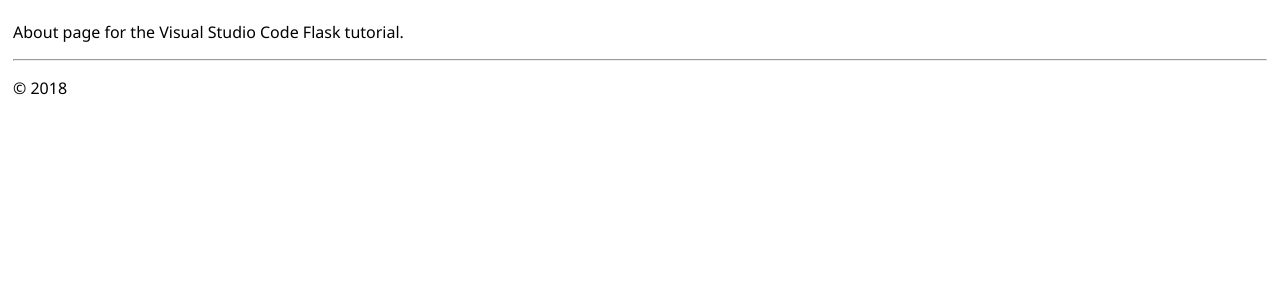
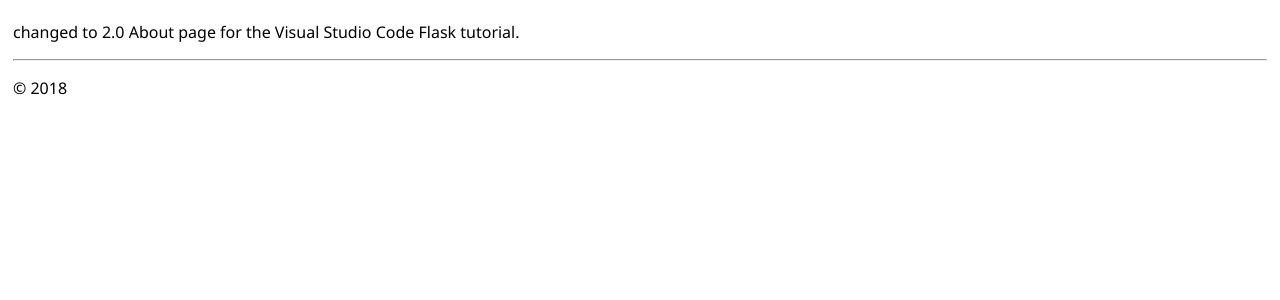
Before and after one commit to sippyrai/sippy-azure-devops-vm, a Flask app: page /about/ in a window 1280 px wide. Shown: the part 47-347 px from the top of the page. Run offline with Flask 2, Linux system fonts and the light colour scheme.

Commit message:
about.html

```diff
--- a/hello_app/templates/about.html
+++ b/hello_app/templates/about.html
@@ -3,5 +3,5 @@
 About us
 {% endblock %}
 {% block content %}
-<p>About page for the Visual Studio Code Flask tutorial.</p>
+<p>changed to 2.0 About page for the Visual Studio Code Flask tutorial.</p>
 {% endblock %}
```
